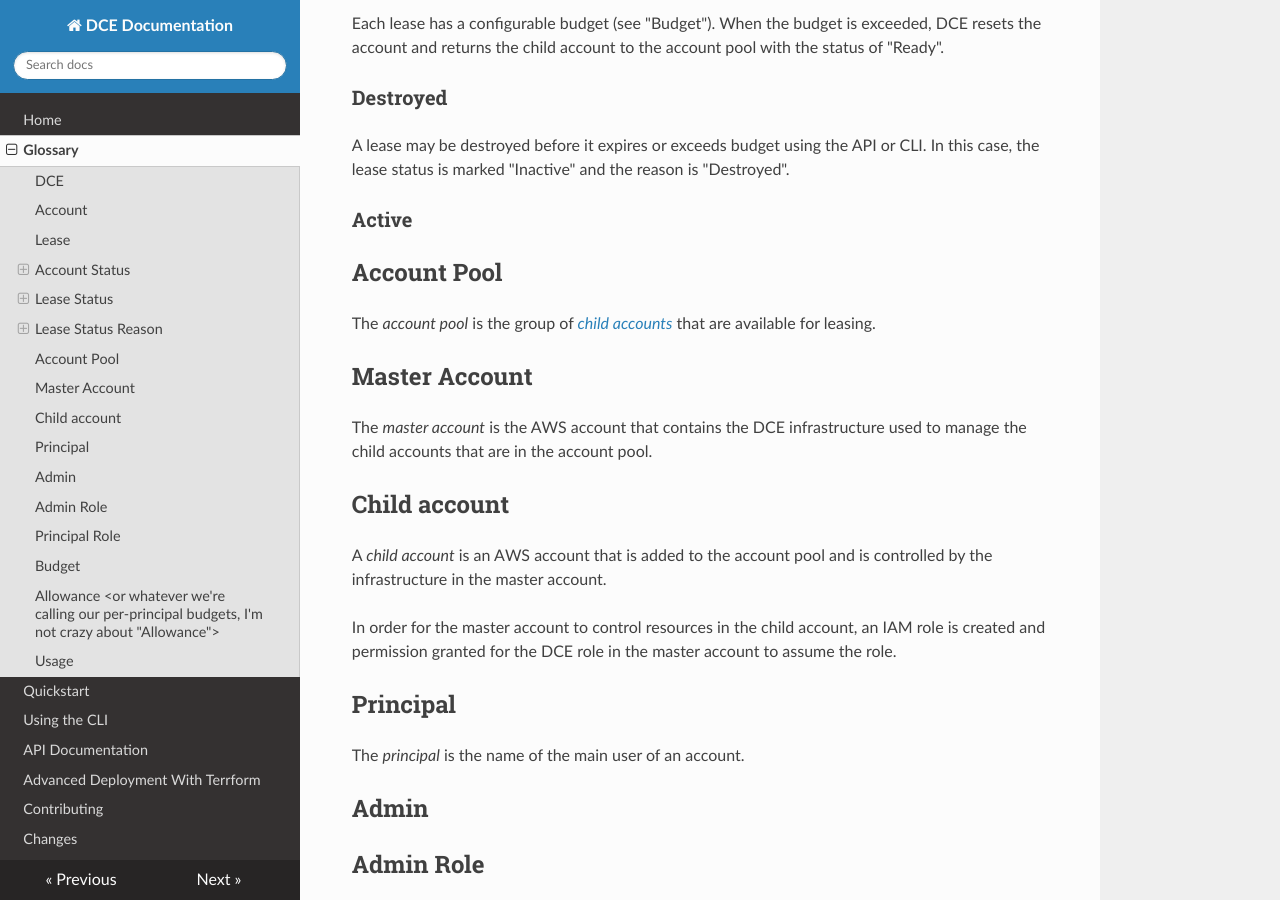
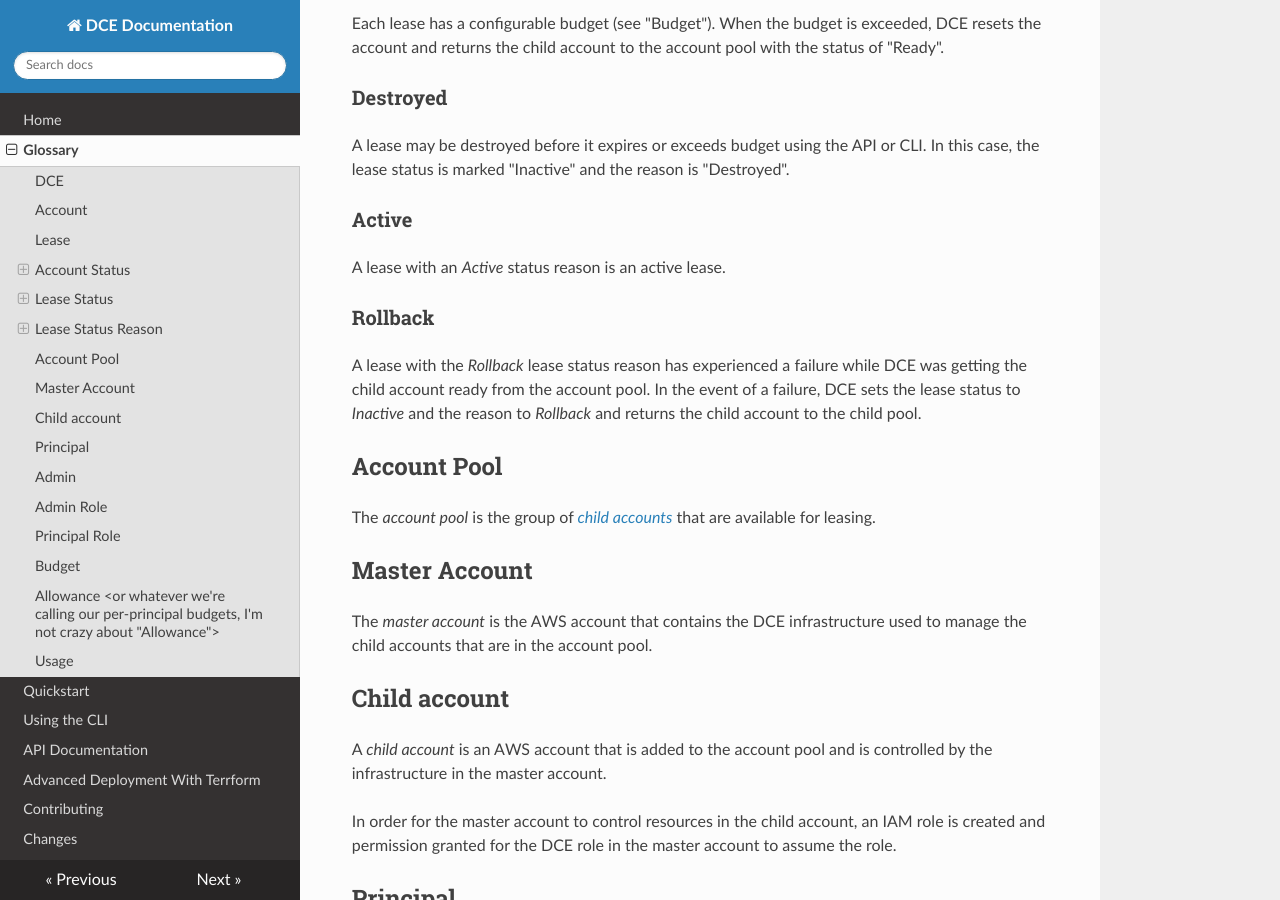
Before and after one commit to Optum/dce, an MkDocs documentation site: the page built from docs/glossary.md, in a window 1280 px wide and 900 px high, scrolled down 1654 px. Built offline with MkDocs 1.6.1, drawn with Linux system fonts in a browser that asks for light colours; nearby versions of some CDN libraries.

Commit message:
Added definition for rollback lease status reason.
Signed-off-by: Nathan A. Good <nathan.a.good@gmail.com>

```diff
--- a/docs/glossary.md
+++ b/docs/glossary.md
@@ -70,7 +70,14 @@ is "Destroyed".
 
 ### Active
 
+A lease with an _Active_ status reason is an active lease.
 
+### Rollback
+
+A lease with the _Rollback_ lease status reason has experienced a failure
+while DCE was getting the child account ready from the account pool. In the
+event of a failure, DCE sets the lease status to _Inactive_ and the reason
+to _Rollback_ and returns the child account to the child pool.
 
 ## Account Pool
 
```
